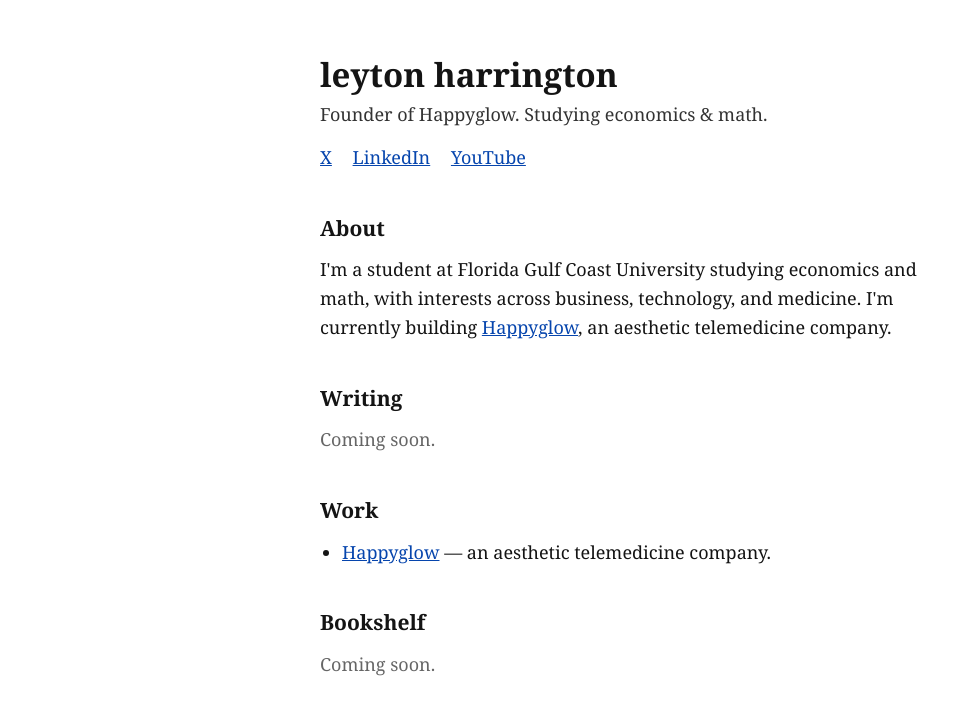
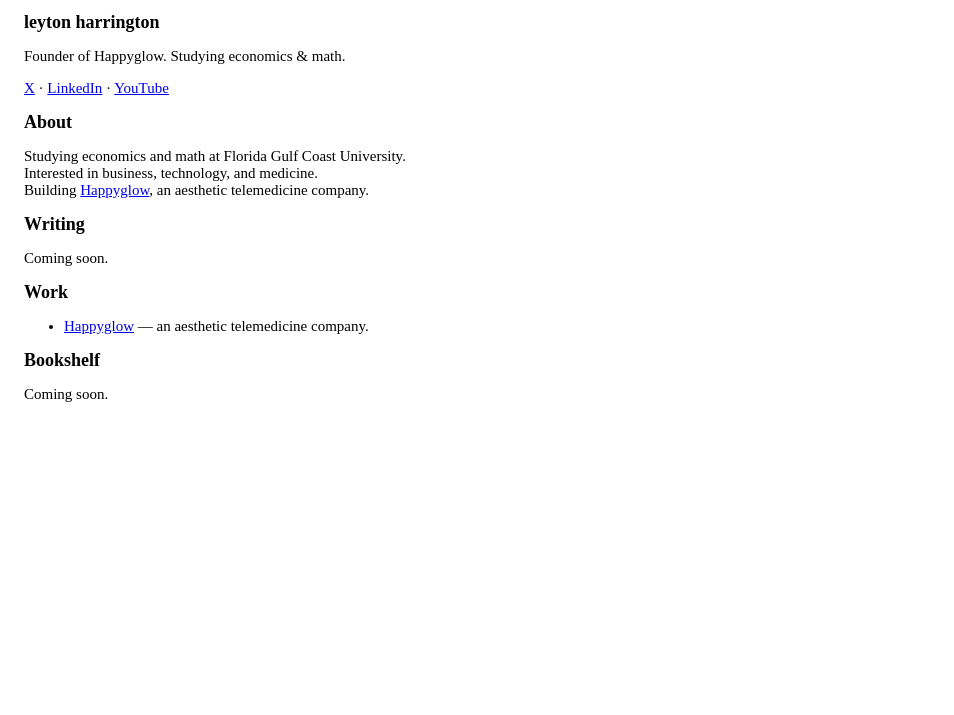
Before and after one commit to leyton-h/personal-site, a Jekyll site: the page built from index.html, in a window 1280 px wide. Shown: the top 715 px of the page, without its empty margins (0-954 px from the left). Built offline with Jekyll 4.4.1, drawn with Linux system fonts in a browser that asks for light colours.

Commit message:
Strip to truly raw HTML (sarahguo.com style)
Remove the external stylesheet entirely; only inline rules are her exact
two: body font-size + padding, headings at 1.2em. No classes, no
container, no fonts — pure browser defaults.

Co-Authored-By: Claude Opus 4.8 <noreply@anthropic.com>

```diff
--- a/_includes/head.html
+++ b/_includes/head.html
@@ -1,16 +1,15 @@
 <head>
   <meta charset="utf-8">
   <meta name="viewport" content="width=device-width, initial-scale=1">
-  <meta name="theme-color" content="#ffffff">
 
-  {%- if page.title -%}
-    <title>{{ page.title }} · {{ site.title }}</title>
-  {%- else -%}
-    <title>{{ site.title }}</title>
-  {%- endif -%}
+  {%- if page.title -%}<title>{{ page.title }} · {{ site.title }}</title>{%- else -%}<title>{{ site.title }}</title>{%- endif -%}
 
   {% seo %}
 
-  <link rel="stylesheet" href="{{ '/assets/css/style.css' | relative_url }}">
+  <style>
+    body { font-size: 15px; padding-left: 1rem; }
+    h1, h2, h3 { font-size: 1.2em; }
+  </style>
+
   <link rel="icon" href="{{ '/assets/favicon.svg' | relative_url }}" type="image/svg+xml">
 </head>
--- a/_layouts/default.html
+++ b/_layouts/default.html
@@ -2,8 +2,6 @@
 <html lang="en">
 {% include head.html %}
 <body>
-  <main class="wrap">
-    {{ content }}
-  </main>
+{{ content }}
 </body>
 </html>
--- a/_layouts/post.html
+++ b/_layouts/post.html
@@ -1,8 +1,8 @@
 ---
 layout: default
 ---
-<p><a href="{{ '/' | relative_url }}">← leyton harrington</a></p>
+<p><a href="{{ '/' | relative_url }}">&larr; leyton harrington</a></p>
 <h1>{{ page.title }}</h1>
-<p class="date">{{ page.date | date: "%B %-d, %Y" }}</p>
+<p>{{ page.date | date: "%B %-d, %Y" }}</p>
 
 {{ content }}
--- a/assets/css/style.css
+++ /dev/null
@@ -1,37 +0,0 @@
-/* leyton harrington — minimal single page */
-*, *::before, *::after { box-sizing: border-box; }
-html { -webkit-text-size-adjust: 100%; }
-
-body {
-  margin: 0;
-  padding: 56px 20px 112px;
-  font-family: Georgia, "Times New Roman", Times, serif;
-  font-size: 18px;
-  line-height: 1.6;
-  color: #141414;
-  background: #ffffff;
-}
-
-.wrap { max-width: 640px; margin: 0 auto; }
-
-h1 { font-size: 33px; line-height: 1.15; margin: 0 0 6px; }
-.subtitle { margin: 0 0 14px; color: #333; }
-.socials { margin: 0 0 8px; }
-.socials a { margin-right: 16px; }
-
-h2 { font-size: 21px; margin: 40px 0 10px; }
-
-a { color: #0645ad; }
-a:visited { color: #0b0080; }
-a:hover { color: #3366cc; }
-
-p { margin: 0 0 14px; }
-ul { margin: 0 0 14px; padding-left: 22px; }
-li { margin: 5px 0; }
-
-.muted { color: #666; }
-.date { color: #777; font-size: 15px; }
-
-hr { border: none; border-top: 1px solid #e5e5e5; margin: 32px 0; }
-
-img { max-width: 100%; height: auto; }
--- a/index.html
+++ b/index.html
@@ -3,39 +3,36 @@ layout: default
 title: null
 ---
 <h1>leyton harrington</h1>
-<p class="subtitle">Founder of Happyglow. Studying economics &amp; math.</p>
-<p class="socials">
-  <a href="https://x.com/leytonpi">X</a>
-  <a href="https://linkedin.com/in/leytonh">LinkedIn</a>
-  <a href="https://youtube.com/@leytonh">YouTube</a>
-</p>
+<p>Founder of Happyglow. Studying economics &amp; math.</p>
+
+<p><a href="https://x.com/leytonpi">X</a> &middot; <a href="https://linkedin.com/in/leytonh">LinkedIn</a> &middot; <a href="https://youtube.com/@leytonh">YouTube</a></p>
 
 <h2>About</h2>
+
 <p>
-  I'm a student at Florida Gulf Coast University studying economics and math,
-  with interests across business, technology, and medicine. I'm currently
-  building <a href="https://happyglow.com">Happyglow</a>, an aesthetic
-  telemedicine company.
+  Studying economics and math at Florida Gulf Coast University.<br>
+  Interested in business, technology, and medicine.<br>
+  Building <a href="https://happyglow.com">Happyglow</a>, an aesthetic telemedicine company.
 </p>
 
 <h2>Writing</h2>
+
 {% if site.posts.size > 0 %}
 <ul>
   {% for post in site.posts %}
-  <li>
-    <a href="{{ post.url | relative_url }}">{{ post.title }}</a>
-    <span class="date">{{ post.date | date: "%b %Y" }}</span>
-  </li>
+  <li><a href="{{ post.url | relative_url }}">{{ post.title }}</a> ({{ post.date | date: "%b %Y" }})</li>
   {% endfor %}
 </ul>
 {% else %}
-<p class="muted">Coming soon.</p>
+<p>Coming soon.</p>
 {% endif %}
 
 <h2>Work</h2>
+
 <ul>
-  <li><a href="https://happyglow.com">Happyglow</a> — an aesthetic telemedicine company.</li>
+  <li><a href="https://happyglow.com">Happyglow</a> &mdash; an aesthetic telemedicine company.</li>
 </ul>
 
 <h2>Bookshelf</h2>
-<p class="muted">Coming soon.</p>
+
+<p>Coming soon.</p>
```
